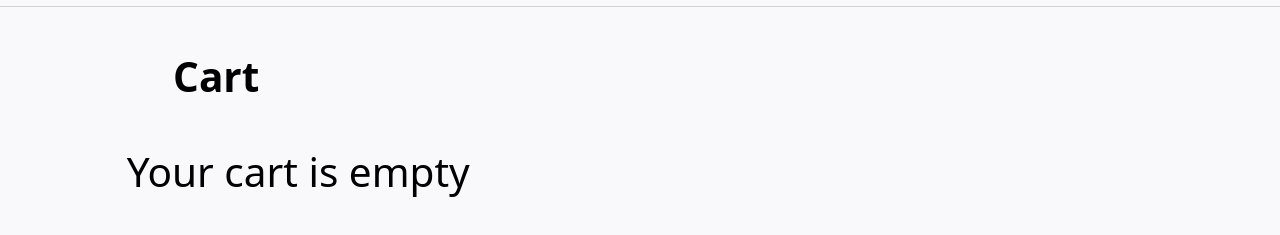
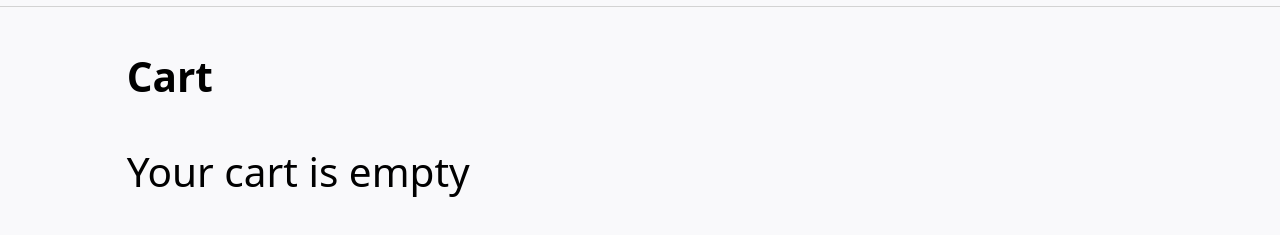
Before and after one commit to Georgey2222/Nosal_26g_Sm2_Lab5, a plain HTML site: page index/cart.html in a window 1280 px wide. Shown: the part 51-286 px from the top of the page. Drawn offline with Linux system fonts and the light colour scheme.

Commit message:
Update style_cart.css

```diff
--- a/css/style_cart.css
+++ b/css/style_cart.css
@@ -67,7 +67,6 @@ h1
 font-size: 2em;
 margin-top:calc(var(--size)*5);
 margin-bottom: calc(var(--size)*3);
-margin-left:calc(var(--size)*5.5);
 }
 section > div > div > div > p
 {
```
